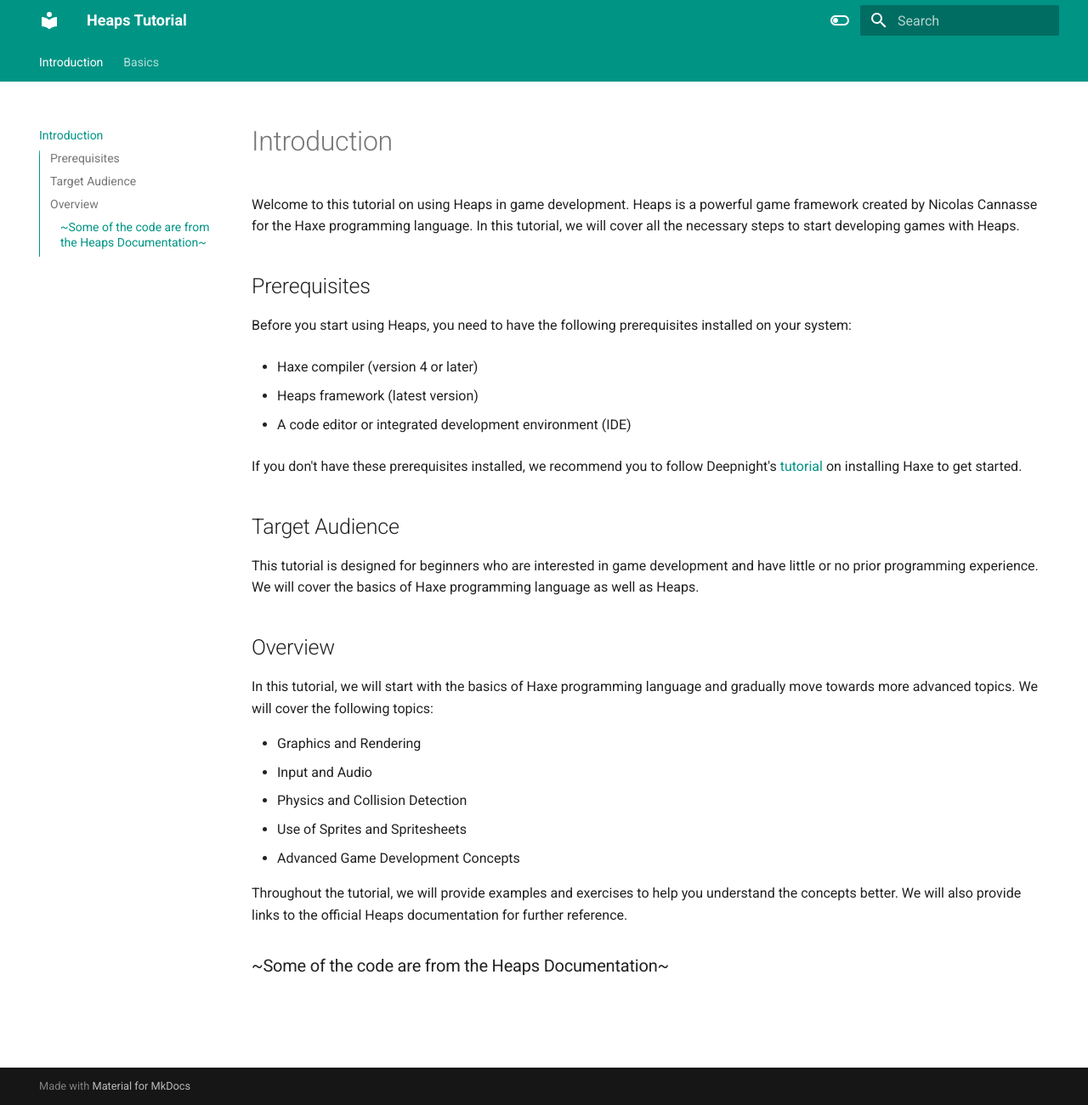
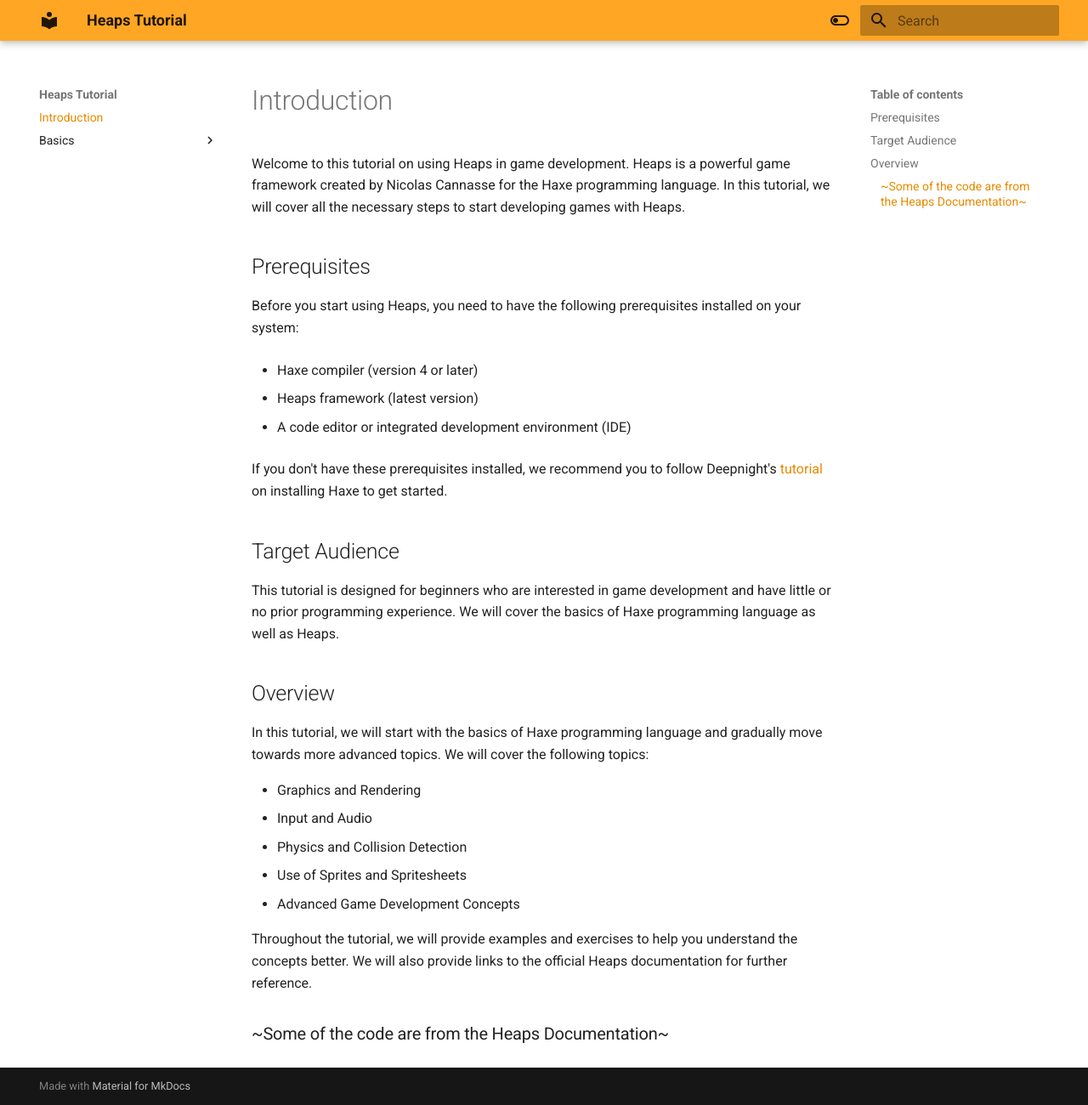
Before and after one commit to Mezo-hx/HeapsTutorial, an MkDocs documentation site: the page built from docs/index.md, in a window 1280 px wide and 1300 px high. Shown: the whole window at 85% size. Built offline with MkDocs 1.6.1 and Material for MkDocs 9.7.7, drawn with Linux system fonts in a browser that asks for light colours.

Commit message:
Update mkdocs.yml

```diff
--- a/mkdocs.yml
+++ b/mkdocs.yml
@@ -12,29 +12,24 @@
 theme:
   name: material
   features:
-    - navigation.tabs
-    - navigation.sections
-    - toc.integrate
-    - navigation.top
-    - search.suggest
-    - search.highlight
-    - content.tabs.link
-    - content.code.annotation
-    - content.code.copy
-  language: en
+      - content.code.copy
+      - content.code.select
+      - content.code.annotate
+      - search.suggest
+      - search.highlight
   palette:
     - scheme: default
       toggle:
         icon: material/toggle-switch-off-outline
         name: Switch to dark mode
-      primary: teal
-      accent: purple
+      primary: orange
+      accent: deep orange
     - scheme: slate
       toggle:
         icon: material/toggle-switch
         name: Switch to light mode
-      primary: teal
-      accent: lime
+      primary: orange
+      accent: orange
 
 
 nav:
```
